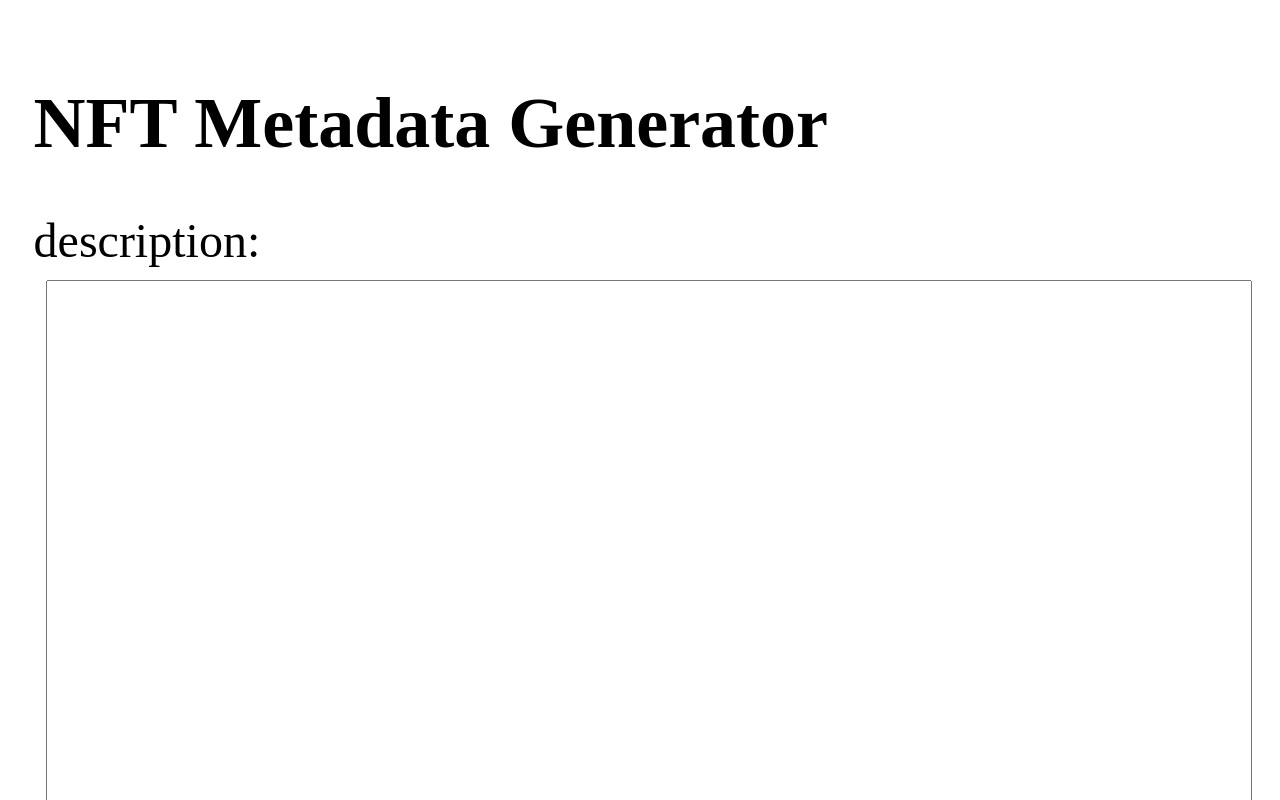
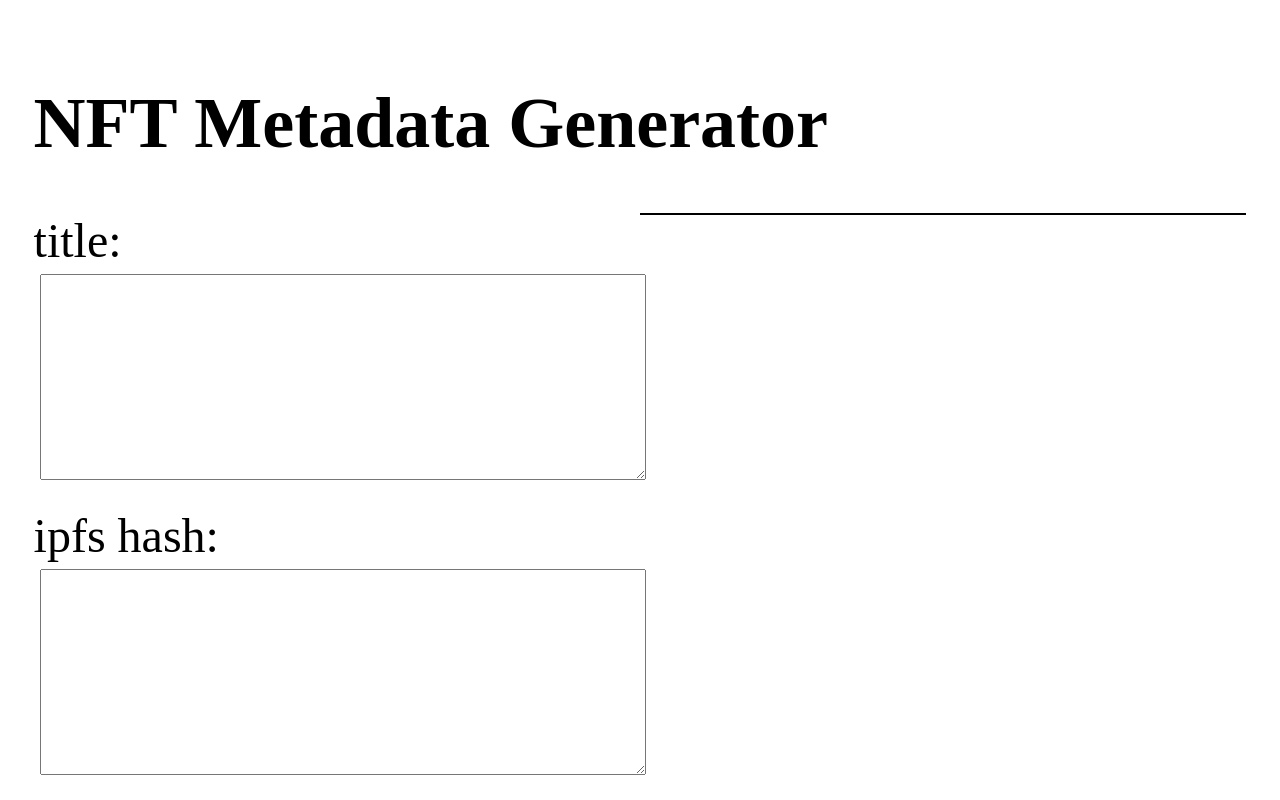
Before and after one commit to dd0sxx/nft-metadata-printer, a website: page index.html in a window 1280 px wide. Shown: the top 800 px of the page. Drawn offline with Linux system fonts and the light colour scheme.

Commit message:
added sub container

```diff
--- a/index.js
+++ b/index.js
@@ -1,6 +1,13 @@
 var root = document.querySelector('#root');
+var titleState, imageState, descriptionState;
 var h1 = document.createElement('h1');
 h1.innerText = 'NFT Metadata Generator';
+var container = document.createElement('div');
+container.className = 'container';
+var subContainer1 = document.createElement('div');
+subContainer1.className = 'subContainer1';
+var subContainer2 = document.createElement('div');
+subContainer2.className = 'subContainer2';
 var image = document.createElement('div');
 var title = document.createElement('div');
 var description = document.createElement('div');
@@ -21,12 +28,29 @@ imageTextArea.className = 'imageTextArea';
 titleFormWrapper.className = 'titleFormWrapper';
 titleTextArea.className = 'titleTextArea';
 descriptionFormWrapper.className = 'descriptionFormWrapper';
-descriptionTextArea.className = 'descriptiontextArea';
+descriptionTextArea.className = 'descriptionTextArea';
 document.body.appendChild(h1);
-document.body.appendChild(description);
-document.body.appendChild(descriptionFormWrapper);
+document.body.appendChild(container);
+container.appendChild(subContainer1);
+container.appendChild(subContainer2);
+subContainer1.appendChild(title);
+subContainer1.appendChild(titleFormWrapper);
+titleFormWrapper.appendChild(titleForm);
+titleForm.appendChild(titleTextArea);
+subContainer1.appendChild(image);
+subContainer1.appendChild(imageFormWrapper);
+imageFormWrapper.appendChild(imageForm);
+imageForm.appendChild(imageTextArea);
+subContainer1.appendChild(description);
+subContainer1.appendChild(descriptionFormWrapper);
 descriptionFormWrapper.appendChild(descriptionForm);
 descriptionForm.appendChild(descriptionTextArea);
 descriptionTextArea.addEventListener("input", function (e) {
-    console.log('description: ', descriptionTextArea.value);
+    // descriptionTextArea.value
 });
+imageTextArea.addEventListener("input", function (e) {
+    // imageTextArea.value
+});
+titleTextArea.addEventListener("input", function (e) {
+    // titleTextArea.value
+});
--- a/style.css
+++ b/style.css
@@ -15,11 +15,47 @@ form {
     font-size: 32px;
 }
 
-.descriptiontextArea {
+.descriptionTextArea {
     width: 1200px;
     height: 600px;
 }
 .descriptionFormWrapper {
     width: 1200px;
     height: 1200px;
+    margin-bottom: 40px;
 }
+.titleTextArea {
+    width: 600px;
+    height: 200px;
+}
+.titleFormWrapper {
+    width: 600px;
+    height: 200px;
+    margin-bottom: 40px;
+}
+.imageTextArea {
+    width: 600px;
+    height: 200px;
+}
+.imageFormWrapper {
+    width: 600px;
+    height: 200px;
+    margin-bottom: 40px;
+}
+
+.container {
+    width: 100%;
+    height: 100%;
+    display: flex;
+}
+
+.subContainer1 {
+    width: 50%;
+    height: 100%;
+}
+
+.subContainer2 {
+    border: 1px solid black;
+    width: 50%;
+    height: 100%;
+}
```
Also changed, not shown: index.ts (+31 -4 lines).
